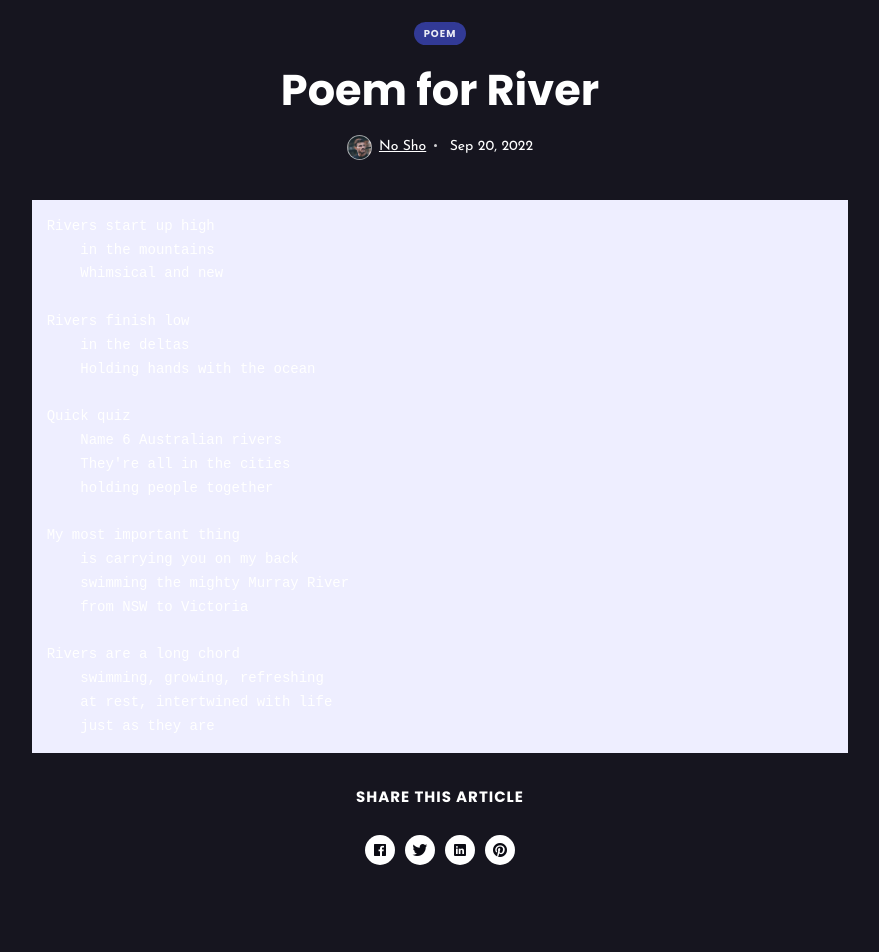
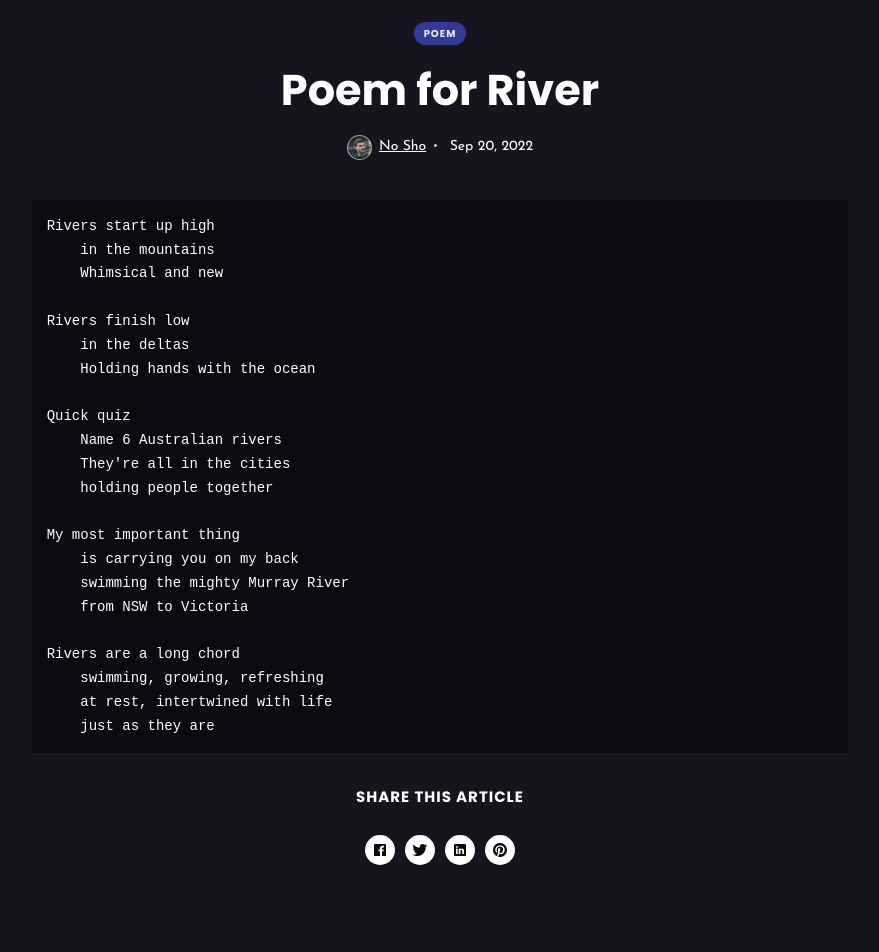
Before and after one commit to johnsietsma/nosho, a Jekyll site: the page built from _posts/2023-01-06-poem-for-river.md, in a window 1280 px wide. Shown: the part 739-1691 px from the top of the page, without its empty margins (200-1079 px from the left). Built offline with Jekyll 4.4.1, drawn with Linux system fonts in a browser that asks for light colours; nearby versions of some CDN libraries.

Commit message:
No light colour on syntax highlighting

```diff
--- a/_sass/1-tools/_syntax-highlighting.scss
+++ b/_sass/1-tools/_syntax-highlighting.scss
@@ -7,7 +7,7 @@
   background: $dark;
 
   .highlighter-rouge & {
-    background: #eef;
+    background: $dark; // #eef;
   }
 
   .c     { color: #998; font-style: italic } // Comment
```
